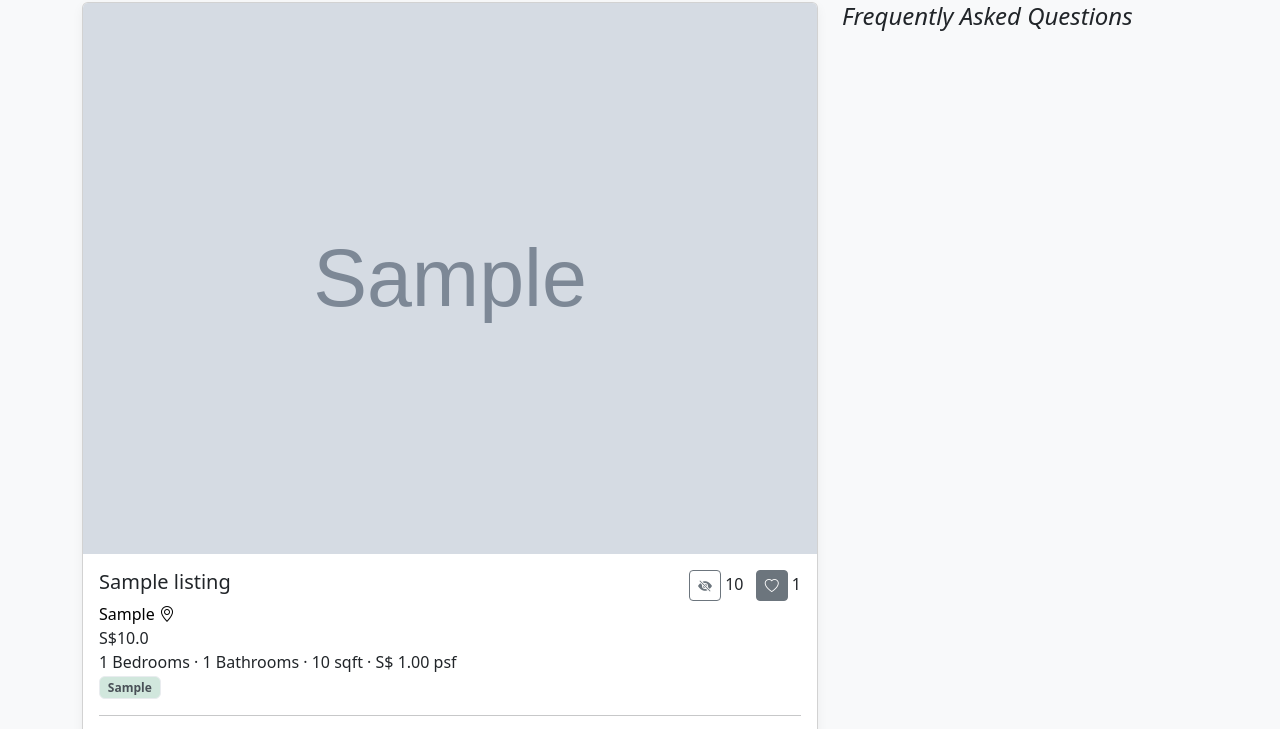
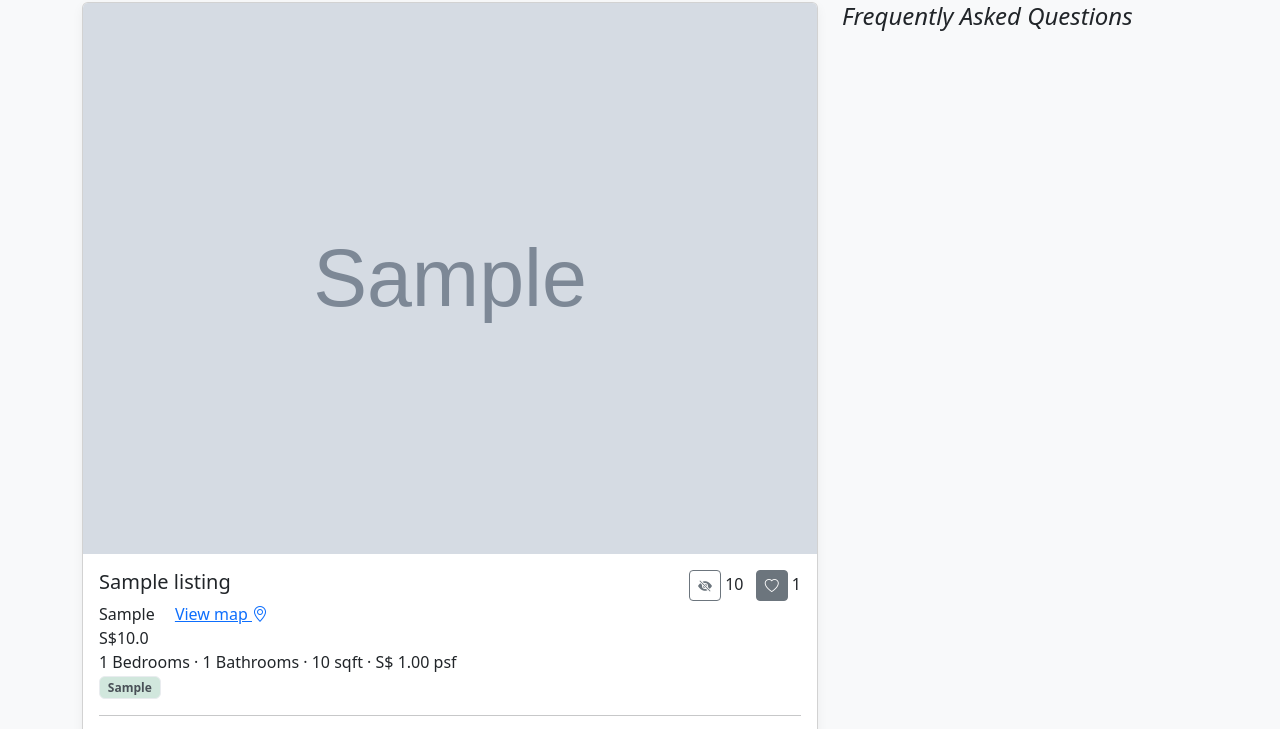
Before and after one commit to zhiganggg/We-Tried-CSIT314, a Flask app: page /buy in a window 1280 px wide. Shown: the part 294-1023 px from the top of the page. Run offline with Flask 3, Linux system fonts and the light colour scheme; a user stored in the database is signed in; tables that the repository leaves empty hold one stand-in row (values such as "Sample post"); grey boxes marked "Sample" are stand-in pictures; some libraries are stand-ins or nearby versions.

Commit message:
update map

```diff
--- a/website/templates/buy.html
+++ b/website/templates/buy.html
@@ -58,7 +58,7 @@
                 </div>
               </div>
               <div class="listing-details">
-                <div class="listing-location"><a class="location-link" href="https://www.google.com/maps/search/?api=1&query={{ listing.location | replace(' ', '+') }}+Singapore" style="text-decoration: none; color: black;" target="_blank">{{listing.location}} <i class="bi bi-geo-alt"></i></a></div>
+                <div class="listing-location">{{listing.location}} <a class="location-link ms-3" href="https://www.google.com/maps/search/?api=1&query={{ listing.location | replace(' ', '+') }}+Singapore" target="_blank">View map <i class="bi bi-geo-alt"></i></a></div>
                 <div class="listing-price">S${{listing.price}}</div>
                 <div class="listing-features">
                   {{listing.bedrooms}} Bedrooms &middot {{listing.bathrooms}}
@@ -105,10 +105,4 @@
     </div>
   </div>
 </div>
-
-<style>
-.listing-location a:hover .bi-geo-alt {
-  color: blue;
-}
-</style>
 {% endblock %}
```
